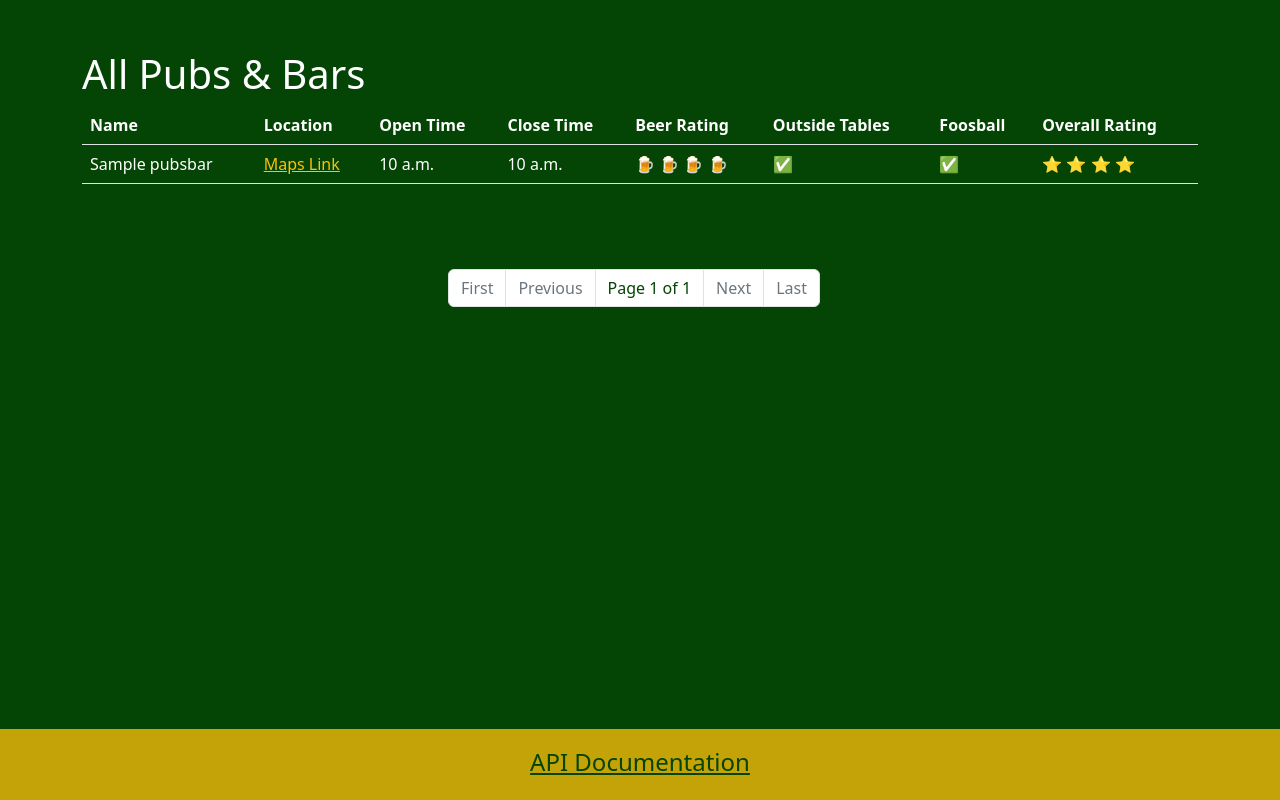
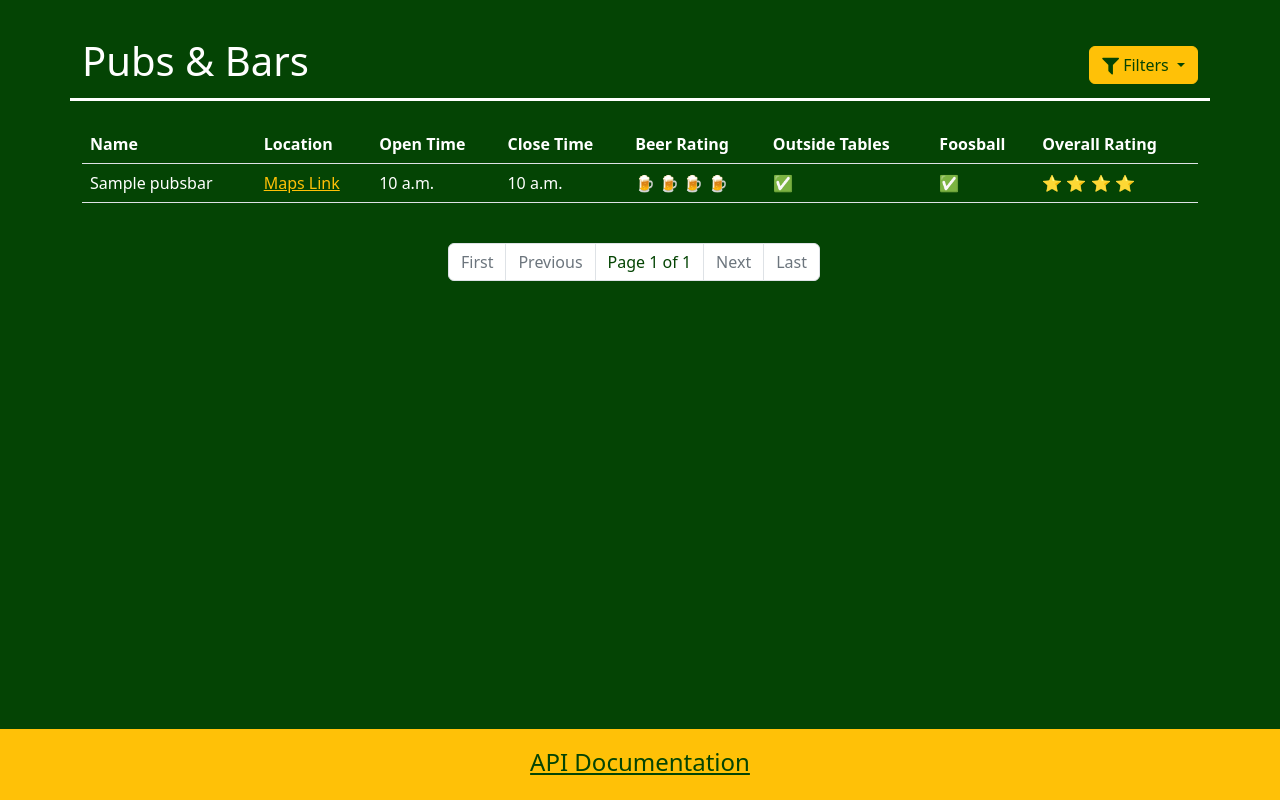
Before and after one commit to vojpr/Prague_Pubs_Bars_website_API, a Django app: page /list/ in a window 1280 px wide. Run offline with Django 4.2, Linux system fonts and the light colour scheme; tables that the repository leaves empty hold one stand-in row (values such as "Sample post"); some libraries are stand-ins or nearby versions.

Commit message:
Add filtering

```diff
--- a/prague_pubs_bars/settings.py
+++ b/prague_pubs_bars/settings.py
@@ -46,6 +46,8 @@ INSTALLED_APPS = [
     'pubs_app.apps.PubsAppConfig',
     'rest_framework',
     'django_filters',
+    'crispy_forms',
+    'crispy_bootstrap4',
     'rest_framework.authtoken',
     'whitenoise.runserver_nostatic',
 ]
@@ -152,3 +154,7 @@ DEFAULT_AUTO_FIELD = 'django.db.models.BigAutoField'
 REST_FRAMEWORK = {
     'DEFAULT_FILTER_BACKENDS': ['django_filters.rest_framework.DjangoFilterBackend']
 }
+
+CRISPY_ALLOWED_TEMPLATE_PACKS = "bootstrap4"
+
+CRISPY_TEMPLATE_PACK = "bootstrap4"
--- /dev/null
+++ b/pubs_app/filters.py
@@ -0,0 +1,36 @@
+from django_filters import FilterSet, ChoiceFilter, RangeFilter, CharFilter, ModelMultipleChoiceFilter, OrderingFilter, BooleanFilter
+from django_filters.widgets import RangeWidget
+from .models import PubsBars
+from django.forms import CheckboxInput, CheckboxSelectMultiple
+
+
+class CustomOrderingFilter(OrderingFilter):
+    def __init__(self, *args, **kwargs):
+        super().__init__(*args, **kwargs)
+        self.label = "Sort by"
+        self.extra['choices'] += [
+            ('name', 'Name (A-Z)'),
+            ('-name', 'Name (Z-A)'),
+            ('-beer_rating', 'Beer rating (High to low)'),
+            ('beer_rating', 'Beer rating (Low to high)'),
+            ('-overall_rating', 'Overall rating (High to low)'),
+            ('overall_rating', 'Overall rating (Low to high)'),
+        ]
+
+
+class PubsBarsFilter(FilterSet):
+    name = CharFilter(lookup_expr='icontains')
+    outside_tables = BooleanFilter(widget=CheckboxInput, method="filter_true_method")
+    foosball = BooleanFilter(widget=CheckboxInput, method="filter_true_method")
+    beer_rating = RangeFilter(label="Beer rating (min-max)", widget=RangeWidget(attrs={'type':'number', 'min': '1', 'max': '5'}))
+    overall_rating = RangeFilter(label="Overall rating (min-max)", widget=RangeWidget(attrs={'type':'number', 'min': '1', 'max': '5'}))
+    order_by = CustomOrderingFilter()
+
+    def filter_true_method(self, queryset, name, value):
+        if value:
+            queryset = queryset.filter(**{f'{name}': True})
+        return queryset
+
+    class Meta:
+        model = PubsBars
+        fields = ['name', 'outside_tables', 'foosball', 'beer_rating', 'overall_rating']
--- a/templates/index.html
+++ b/pubs_app/templates/pubs_app/index.html
@@ -9,7 +9,7 @@
         <p class="lead">Do you want to visit new pubs without the risk of being disappointed?</p>
         <hr class="my-4">
         <p>We've got you covered. On this website you will find list of Prague's Pubs and Bars with all the information you will need.</p>
-        <a class="btn btn-warning btn-lg" href="{% url 'pubs_list' %}" role="button">Show Me!</a>
+        <a class="btn btn-custom-yellow btn-lg mt-4 mb-4" href="{% url 'pubs_list' %}" role="button">Show Me!</a>
     </div>
 </div>
 
--- a/pubs_app/templates/pubs_app/pubsbars_list.html
+++ b/pubs_app/templates/pubs_app/pubsbars_list.html
@@ -1,17 +1,39 @@
 {% extends 'base.html' %}
 
 {% load static %}
+
+{% load crispy_forms_tags %}
 
 {% load custom_template_tags %}
 
 {% block content %}
 
+<!-- Navbar -->
+<nav class="navbar container mt-4 mb-4">
+  <div class="container-fluid">
+    <span class="navbar-brand mb-0"><h1>Pubs & Bars</h1></span>
+    <div class="btn-group">
+        <button type="button" class="btn dropdown-toggle btn-custom-yellow" data-bs-toggle="dropdown" data-bs-display="static" aria-expanded="false" data-bs-auto-close="outside">
+            <i class="fa fa-filter fa-lg"></i>
+            Filters
+        </button>
+        <ul class="dropdown-menu dropdown-menu-end">
+            <!-- Filtering -->
+            <form method="get" class="filter-form">
+                <div style="display: grid">
+                    {{filter.form|crispy}}
+                </div>
+                <button type="submit" class="btn btn-dark mt-3 me-2">Filter</button>
+                <a class="btn btn-secondary mt-3" href="{% url 'pubs_list' %}">Clear filters</a>
+            </form>
+        </ul>
+      </div>
+  </div>
+</nav>
+<!-- List -->
 <div class="container">
     <div class="row">
         <div class="col-sm-12">
-
-            <h1>All Pubs & Bars</h1>
-
             <div class="table-responsive">
                 <table class="table">
                     <thead>
@@ -61,7 +83,7 @@
         </div>
     </div>
 </div>
-
+<!-- Pagination -->
 <div class="pagination container justify-content-center mt-4">
     <ul class="pagination">
         {% if page_obj.has_previous %}
--- a/pubs_app/views.py
+++ b/pubs_app/views.py
@@ -1,4 +1,6 @@
 from django.views.generic import TemplateView, ListView
+from django_filters.views import FilterView
+from .filters import PubsBarsFilter
 from .models import PubsBars
 from .serializers import PubsBarsSerializer
 from rest_framework import generics, mixins
@@ -8,13 +10,24 @@ from rest_framework.permissions import IsAuthenticated
 
 
 class IndexPageView(TemplateView):
-    template_name = "index.html"
+    template_name = "pubs_app/index.html"
 
 
-class PubsListView(ListView):
+class PubsListView(FilterView):
+    template_name = "pubs_app/pubsbars_list.html"
     model = PubsBars
     context_object_name = "pubs_list"
     paginate_by = 10
+    filterset_class  = PubsBarsFilter
+
+    def get_context_data(self, **kwargs):
+        context = super().get_context_data(**kwargs)
+        if self.request.GET:
+            querystring = self.request.GET.copy()
+            if self.request.GET.get('page'):
+                del querystring['page']
+            context['querystring'] = querystring.urlencode()
+        return context
 
 
 # API views
--- a/requirements.txt
+++ b/requirements.txt
@@ -1,6 +1,8 @@
 asgiref==3.5.2
+crispy-bootstrap4==2022.1
 dj-database-url==1.0.0
 Django==4.1.4
+django-crispy-forms==2.0
 django-filter==22.1
 djangorestframework==3.14.0
 gunicorn==20.1.0
--- a/static/css/master.css
+++ /dev/null
@@ -1,73 +0,0 @@
-body {
-    background-color: #044404;
-    color: white;
-}
-
-hr {
-    opacity: 1;
-}
-
-.container {
-    margin-bottom: 69px;
-}
-
-.table {
-    color: unset;
-}
-
-a {
-    color: #ffc107;
-}
-
-a:hover, a:focus {
-    color: #ffc107;
-}
-
-.col-sm-12 {
-    margin-top: 50px;
-}
-
-.jumbotron {
-    display: flex;
-    align-items: center;
-    margin: 0;
-    height: 100vh;
-    color: white;
-    background-color: #044404;
-}
-
-.space-above {
-    margin-top: 20px;
-    padding-top: 20px;
-}
-
-.btn-warning {
-    color: #044404;
-    margin-right: 20px;
-    margin-bottom: 20px;
-}
-
-.pagination {
-    --bs-pagination-color: #044403;
-    --bs-pagination-hover-color: #258523;
-    --bs-pagination-focus-color: #258523;
-}
-
-.no-hover{
-    pointer-events: none;
-}
-
-.footer {
-    font-size: 150%;
-    width:100%;
-    text-align: center;
-    position: fixed;
-    bottom: 0;
-    background-color: #c4a309;
-    padding-top: 15px;
-    padding-bottom: 20px;
-}
-
-.footer a {
-    color: #044404;
-}
--- /dev/null
+++ b/static/css/style.css
@@ -0,0 +1,113 @@
+body {
+    background-color: #044404;
+    color: white;
+}
+
+hr {
+    opacity: 1;
+}
+
+.navbar {
+    border-bottom: 3px solid white;
+    color: white !important;
+    padding-bottom: 0px;
+}
+
+.navbar h1 {
+    color: white !important;
+}
+
+.btn-custom-yellow {
+    color: #044404 !important;
+    background-color: #ffc107 !important;
+    border-color: #ffc107 !important;
+  }
+
+.btn-custom-yellow:hover {
+    color: #044404 !important;
+    background-color: #e3af09 !important;
+    border-color: #e3af09 !important;
+}
+
+.btn-custom-yellow:focus {
+    box-shadow: none;
+}
+
+.btn-custom-yellow:disabled {
+    background-color: #ffc107 !important;
+    border-color: #ffc107 !important;
+}
+
+.btn-custom-yellow:active, .btn-custom-yellow:focus-visible {
+    color: #044404 !important;
+    background-color: #e3af09 !important;
+    background-image: none;
+    border-color: #e3af09 !important;
+}
+
+.dropdown-menu {
+    width: max-content;
+}
+
+.filter-form {
+    margin-block: 5px;
+    margin-inline: 15px;
+}
+
+.table {
+    color: unset;
+}
+
+a {
+    color: #ffc107;
+}
+
+a:hover, a:focus {
+    color: #ffc107;
+}
+
+.jumbotron {
+    display: flex;
+    align-items: center;
+    margin: 0;
+    height: 100vh;
+    color: white;
+    background-color: #044404;
+}
+
+.space-above {
+    margin-top: 20px;
+    padding-top: 20px;
+}
+
+.btn-warning {
+    color: #044404;
+    margin-right: 20px;
+    margin-bottom: 20px;
+}
+
+.pagination {
+    --bs-pagination-color: #044403;
+    --bs-pagination-hover-color: #258523;
+    --bs-pagination-focus-color: #258523;
+    margin-bottom: 40px;
+}
+
+.no-hover{
+    pointer-events: none;
+}
+
+.footer {
+    font-size: 150%;
+    width:100%;
+    text-align: center;
+    position: fixed;
+    bottom: 0;
+    background-color: #ffc107;
+    padding-top: 15px;
+    padding-bottom: 20px;
+}
+
+.footer a {
+    color: #044404;
+}
--- a/templates/base.html
+++ b/templates/base.html
@@ -7,10 +7,12 @@
         <meta name="viewport" content="width=device-width, initial-scale=1.0">
         <title>Prague Pubs & Bars</title>
         <link rel="icon" type="image/x-icon" href="{% static 'img/favicon.png' %}">
+        <!-- Font Awesome -->
+        <link rel="stylesheet" href="https://cdnjs.cloudflare.com/ajax/libs/font-awesome/4.7.0/css/font-awesome.min.css">
         <!-- Bootstrap CSS CDN -->
         <link rel="stylesheet" href="https://cdn.jsdelivr.net/npm/bootstrap@5.2.3/dist/css/bootstrap.min.css" integrity="sha384-rbsA2VBKQhggwzxH7pPCaAqO46MgnOM80zW1RWuH61DGLwZJEdK2Kadq2F9CUG65" crossorigin="anonymous">
         <!-- Master CSS file -->
-        <link rel="stylesheet" href="{% static 'css/master.css' %}">
+        <link rel="stylesheet" href="{% static 'css/style.css' %}">
     </head>
     <body>
 
```
